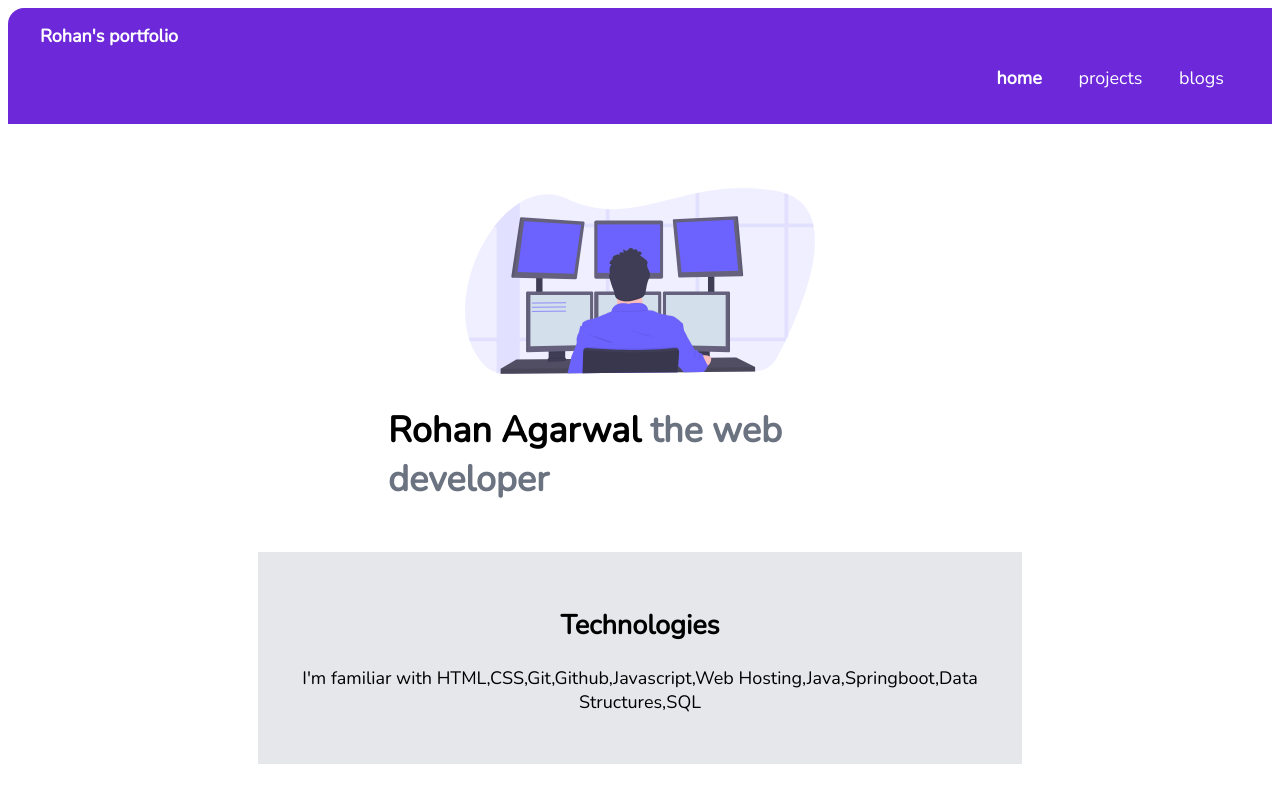
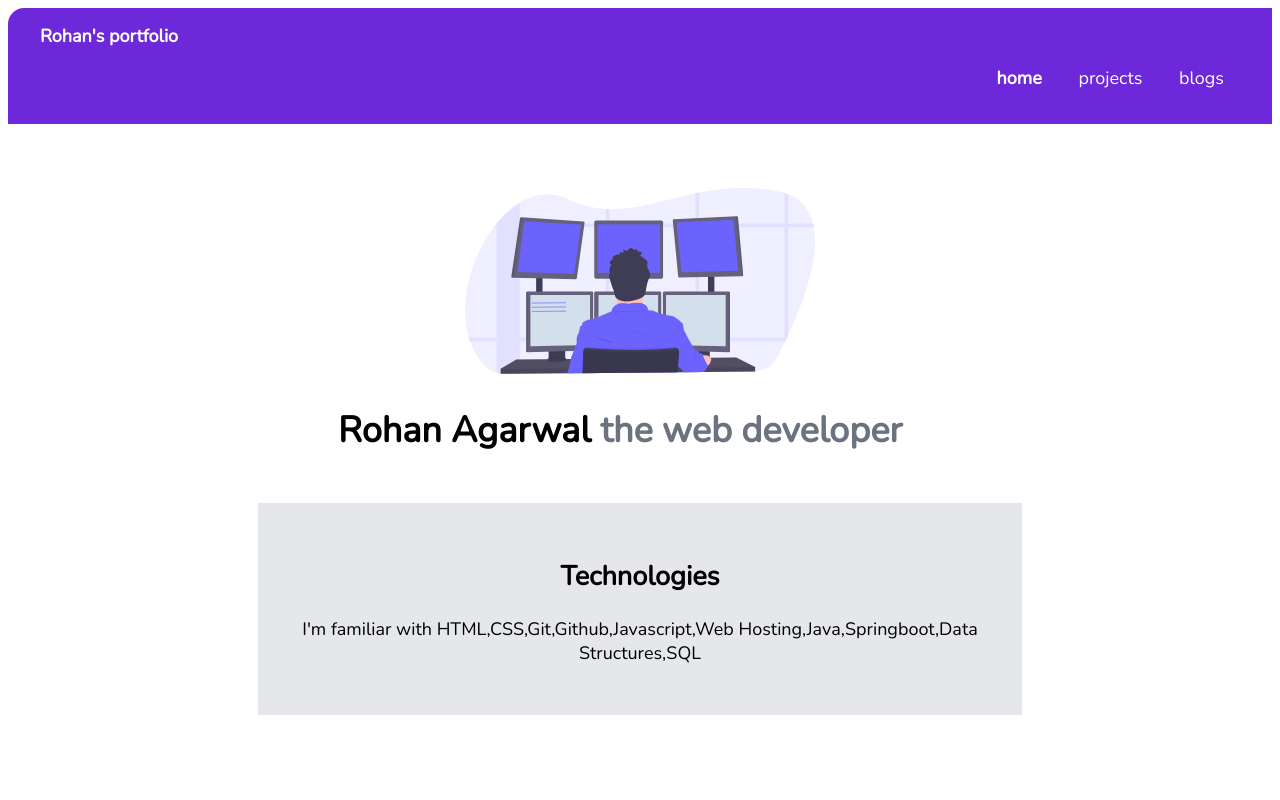
Before and after one commit to imrohan997/my-portfolio, a plain HTML site: page index.html in a window 1280 px wide. Shown: the top 800 px of the page. Drawn offline with nearby package versions, Linux system fonts and the light colour scheme.

Commit message:
adjusted width of heading in index.html

```diff
--- a/style.css
+++ b/style.css
@@ -18,7 +18,7 @@ body {
 
 .container {
   margin: auto;
-  max-width: 600px;
+  max-width: 700px;
   padding-left: 1rem;
   padding-right: 1rem;
 }
@@ -135,6 +135,6 @@ hr {
   margin: auto;
 }
 
-.unordered .list{
+.unordered .list {
   margin: 3rem;
 }
```
Also changed, not shown: blogs.html (+1 -1 lines), projects.html (+1 -1 lines).
